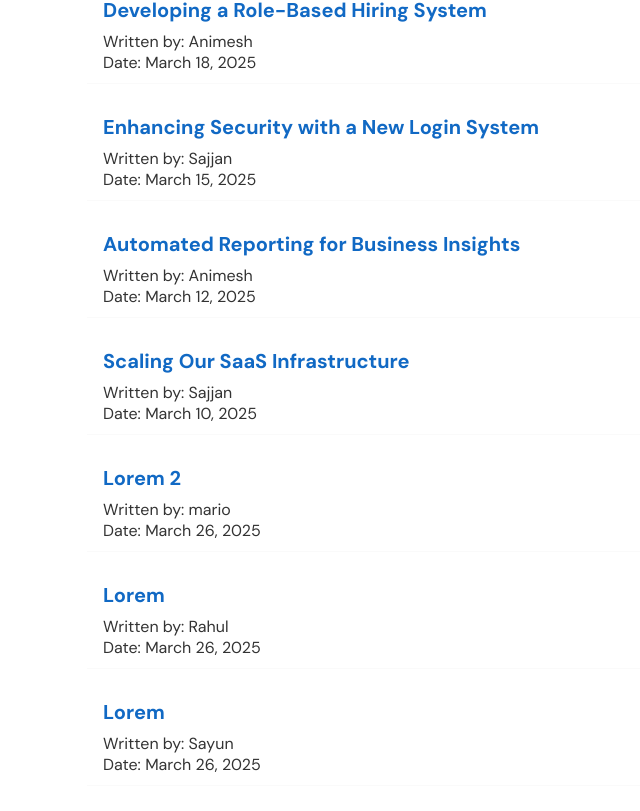
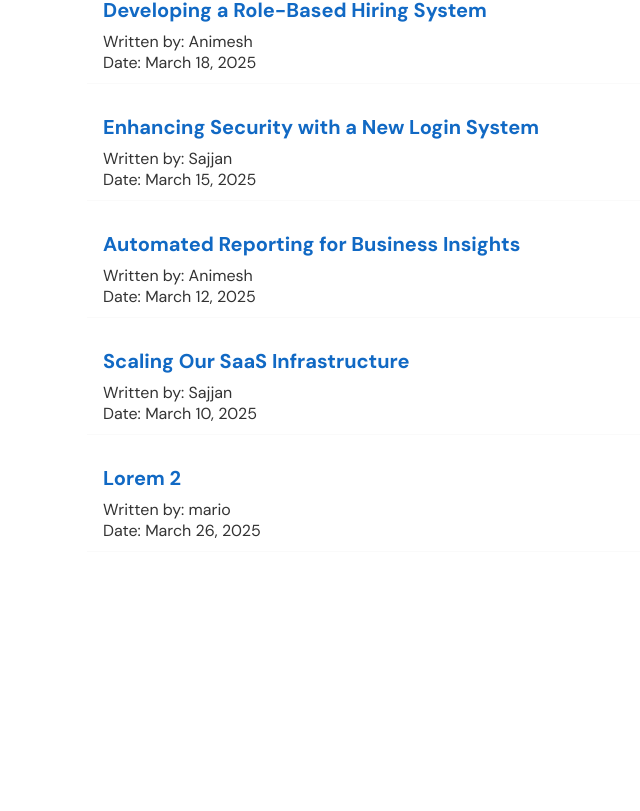
Before and after one commit to dheerazsah/React-Tutorial, a React (Create React App) app in the folder dhiraj-blog/: page / in a window 1280 px wide. Shown: the part 313-1124 px from the top of the page, without its empty margins (253-893 px from the left). After the commit the page ends 945 px from the top, so only its background shows below. Built offline with nearby package versions, Linux system fonts and the light colour scheme; data requests are answered from the project's data file; a web font is replaced by a local one.

Commit message:
Adding some authors

```diff
--- a/dhiraj-blog/data/db.json
+++ b/dhiraj-blog/data/db.json
@@ -41,20 +41,6 @@
       "body": "Lorem",
       "author": "mario",
       "date": "March 26, 2025"
-    },
-    {
-      "id": "d7fa",
-      "title": "Lorem",
-      "body": "Lorem",
-      "author": "Rahul",
-      "date": "March 26, 2025"
-    },
-    {
-      "id": "12fe",
-      "title": "Lorem",
-      "body": "Loremmmmmm",
-      "author": "Sayun",
-      "date": "March 26, 2025"
     }
   ]
 }
--- a/dhiraj-blog/src/Create.js
+++ b/dhiraj-blog/src/Create.js
@@ -8,7 +8,7 @@ const Create = () => {
     const [authors, setAuthors] = useState(() => {
         // Get authors from localStorage if they exist
         const storedAuthors = localStorage.getItem('authors');
-        return storedAuthors ? JSON.parse(storedAuthors) : ["Mario", "Yoshi"];
+        return storedAuthors ? JSON.parse(storedAuthors) : ["Dhiraj", "Anmiesh", "Sajjan"];
     });
 
     const [author, setAuthor] = useState(authors[0]);
```
